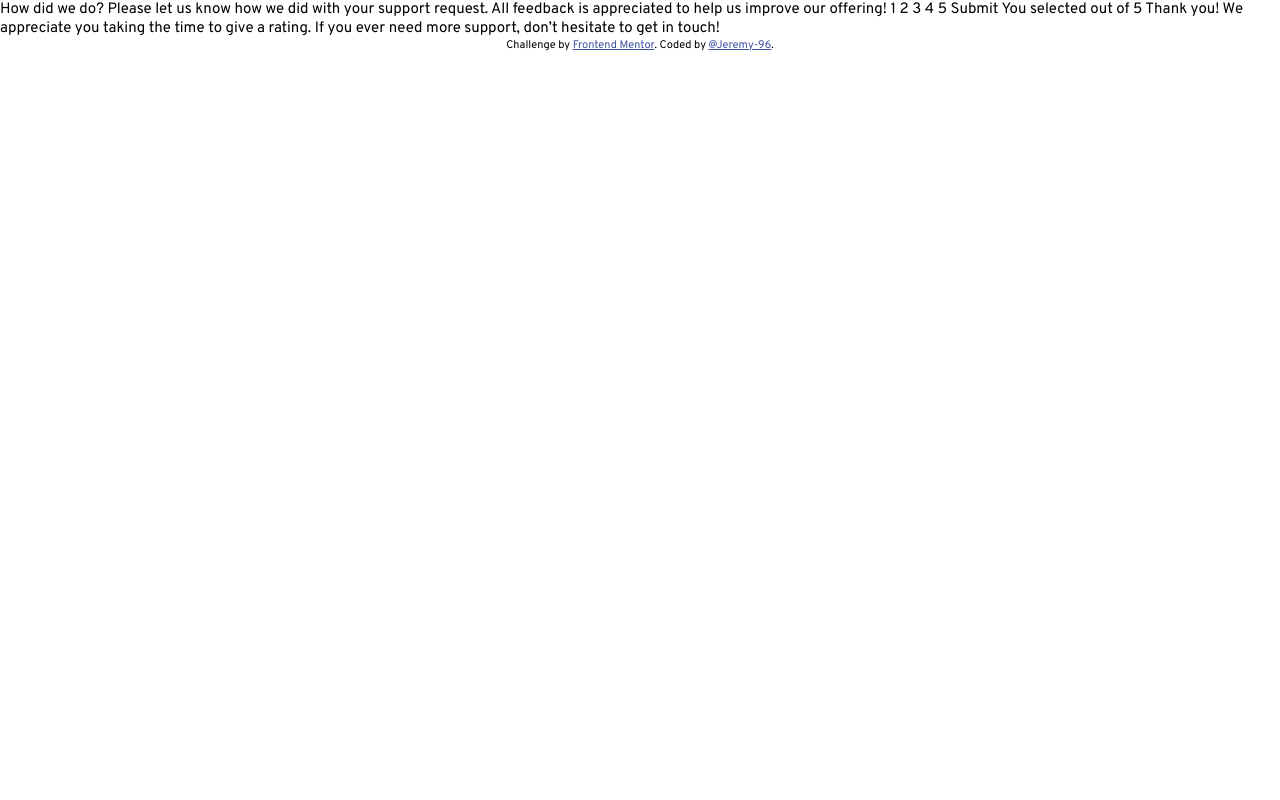
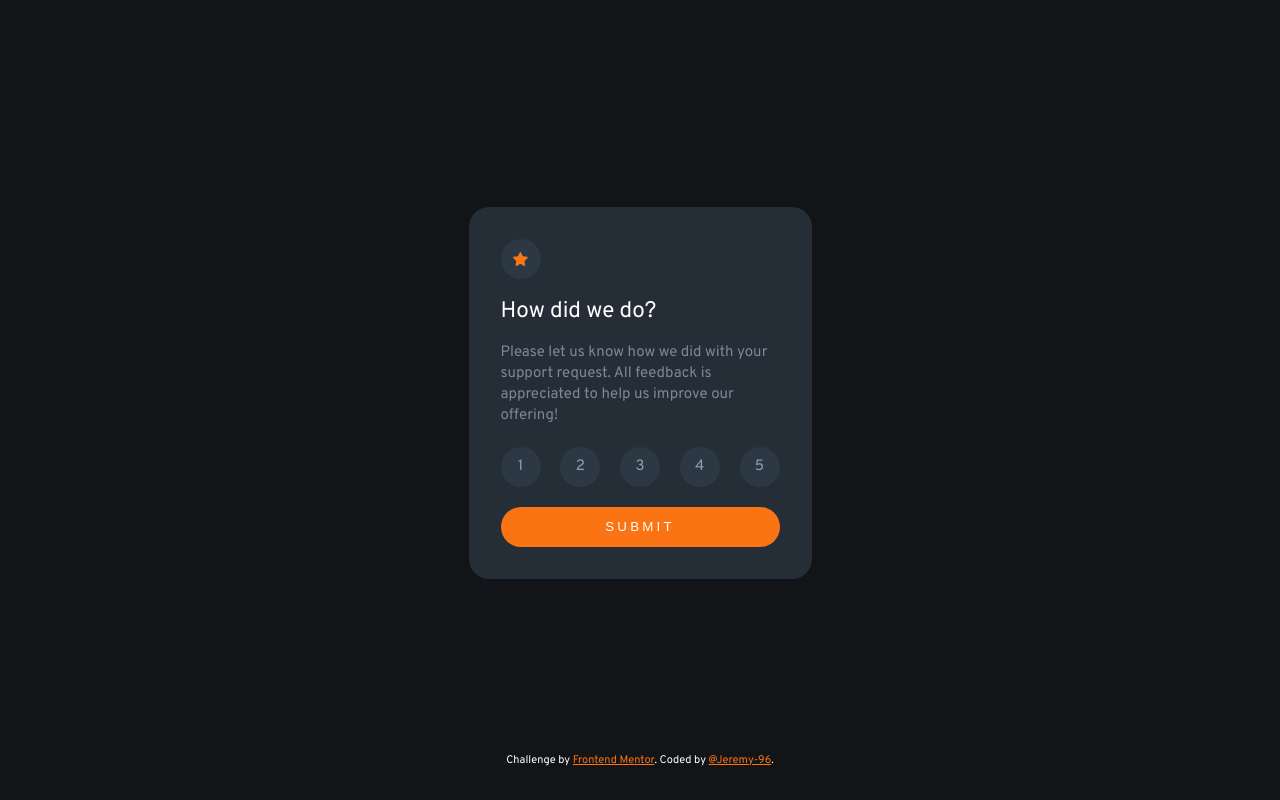
Before and after one commit to Jeremy-96/interactive-rating-component, a plain HTML site: page index.html in a window 1280 px wide. Drawn offline with Linux system fonts and the light colour scheme.

Commit message:
feat: add submit rating function and thank you card

```diff
--- a/index.html
+++ b/index.html
@@ -11,44 +11,53 @@
   <link href="https://fonts.googleapis.com/css2?family=Overpass:wght@400;700&display=swap" rel="stylesheet">
 
   <title>Frontend Mentor | Interactive rating component</title>
-
-  <!-- Feel free to remove these styles or customise in your own stylesheet 👍 -->
-  <style>
-    .attribution { font-size: 11px; text-align: center; }
-    .attribution a { color: hsl(228, 45%, 44%); }
-  </style>
 </head>
 <body>
+  <main>
+    <section class="container">
+      <!-- Rating state start -->
+      <article class="rating-bloc">
+        <div class="icon-star">
+          <img src="./images/icon-star.svg" alt="icon-star">
+        </div>
 
-  <!-- Rating state start -->
+        <h2 class="title">How did we do?</h2>
 
-  How did we do?
-
+        <p class="paragraph">
           Please let us know how we did with your support request. All feedback is appreciated
           to help us improve our offering!
-
-  1 2 3 4 5
-
-  Submit
-
+        </p>
+        <div class="selector">
+          <span class="rating-value">1</span>
+          <span class="rating-value">2</span>
+          <span class="rating-value">3</span>
+          <span class="rating-value">4</span>
+          <span class="rating-value">5</span>
+        </div>
+        <button class="submit-btn">SUBMIT</button>
+      </article>
       <!-- Rating state end -->
 
       <!-- Thank you state start -->
+      <article class="thanks">
+        <div class="thank-you">
+          <img src="./images/illustration-thank-you.svg" alt="thank-you">
+        </div>
+        <p class="bubble">   You selected<span class="storage-value"></span>out of 5 </p>
 
-  You selected <!-- Add rating here --> out of 5
+        <h2 class="title">Thank you!</h2>
 
-  Thank you!
-
-  We appreciate you taking the time to give a rating. If you ever need more support,
-  don’t hesitate to get in touch!
-
+        <p class="thank-paragraph">We appreciate you taking the time to give a rating. If you ever need more support,
+          don’t hesitate to get in touch!</p>
+      </article>
       <!-- Thank you state end -->
-
+    </section>
 
     <div class="attribution">
       Challenge by <a href="https://www.frontendmentor.io?ref=challenge" target="_blank">Frontend Mentor</a>.
       Coded by <a href="https://github.com/Jeremy-96">@Jeremy-96</a>.
     </div>
+  </main>
 
   <script defer src="index.js"></script>
 </body>
--- a/index.js
+++ b/index.js
@@ -0,0 +1,44 @@
+const notes = document.querySelectorAll(".rating-value");
+const storage = localStorage;
+const submit = document.querySelector(".submit-btn");
+const elements = document.getElementsByTagName("article");
+const ratingValue = document.querySelector(".storage-value");
+
+/**
+ * @function activeRating : Active the value rating for the submitting
+ * @param notes : List all rating selector
+ * @param storage : Use for store the rating-value in the localStorage
+ * @author Jérémy Thonon <jeremythonon96@hotmail.com>
+ */
+function activeRating() {
+  for(let i = 0; i < notes.length; i++) {
+    notes[i].addEventListener('click', (e) => {
+      e.preventDefault();
+      notes.forEach(note => {
+        note.classList.remove("active");
+      })
+      notes[i].classList.add("active");
+      storage.setItem('rating', notes[i].textContent);
+      return storage;
+    })
+  }
+}
+activeRating();
+
+/**
+ * @function submitRating : Submit the rating and return the thank-you card
+ * @param ratingValue : Get the value of rating in the localStorage
+ * @param elements : Get the articles elements, rating-bloc and thanks
+ * @author Jérémy Thonon <jeremythonon96@hotmail.com>
+ */
+function submitRating() {
+  submit.addEventListener('click', (e) => {
+    e.preventDefault();
+
+    ratingValue.innerHTML = storage.getItem("rating");
+    elements[0].style.display="none";
+    elements[1].style.display="flex";
+    storage.clear();
+  })
+}
+submitRating();
--- a/style.css
+++ b/style.css
@@ -4,6 +4,7 @@
   --medium-grey: hsl(216, 12%, 54%);
   --dark-blue: hsl(213, 19%, 18%);
   --very-dark-blue: hsl(216, 12%, 8%);
+  --orange: hsl(25, 97%, 53%);
 }
 
 * {
@@ -11,22 +12,115 @@
   box-sizing: border-box;
 }
 html, body { width: 100%; height: 100%;}
+html, body, main, .container {
+  display:flex; align-items:center; justify-content: center; flex-direction: column;
+}
 body {
+  overflow-x: hidden;
   font-family: 'Overpass', sans-serif;
   font-size: 15px;
+  background-color: var(--very-dark-blue);
 }
+main {
+  width: 100vw; height: 100vh;
+}
+.container {
+  width: 100%; height: 90%;
+  max-width: 375px;
+  padding:1rem;
+}
+.rating-bloc, .thanks {
+  width: 100%; height:auto;
+  padding: 2rem 2rem;
+  display:flex; justify-content: space-around; flex-direction: column;
+  border-radius:20px;
+  background-color: var(--dark-blue);
+}
+.title, .submit-btn {
+  color: var(--white);
+}
+.icon-star, .rating-value, .bubble {
+  width: 2.5rem; height: 2.5rem;
+  background-color: #2d3845;
+  border-radius: 1.25rem;
+  color: var(--light-grey);
+}
+.icon-star {
+  position: relative;
+}
+.icon-star img {
+  width: 0.9rem;
+  position:absolute;
+  top:0.8rem; left: 0.8rem;
+}
+.title {
+  display: flex; align-items: center;
+  height:4rem;
+  font-weight: 400;
+}
+.paragraph, .thank-paragraph {
+  width: 100%; height:auto;
+  line-height: 1.3rem;
+  color: var(--medium-grey);
+  font-weight: 400;
+}
+.selector {
+  width: 100%; height: 5rem;
+  display: flex; align-items: center; justify-content: space-between;
+}
+.rating-value {
+  display: flex; align-items: center; justify-content: center;
+  transition: all 250ms ease-in-out;
+  cursor: pointer;
+}
+.rating-value:hover {
+  background-color: var(--medium-grey);
+  color: var(--white);
+}
+.submit-btn {
+  width: 100%; height: 2.5rem;
+  border:none;
+  border-radius: 2.5rem;
+  background-color: var(--orange);
+  letter-spacing: .2rem;
+  transition: all 250ms ease-in-out;
+}
+.submit-btn:hover {
+  background-color: var(--white);
+  color: var(--orange);
+  cursor: pointer;
+}
+.attribution {
+  font-size: 11px; text-align: center;
+  color:var(--white);
+ }
+.attribution a { color: var(--orange); }
 
-
-
-
-
-
-/*
- * Media queries
- */
-@media screen and (max-width: 1440px) {
-
+.active {
+  background-color: var(--orange);
+  color: var(--white);
 }
-@media screen and (max-width: 375px) {
-
+.thanks {
+  display: none;
+  justify-content: center; align-items: center;
+  text-align: center;
+  font-weight: 700;
 }
+.storage-value {
+  margin: 0 0.3rem 0 0.3rem;
+}
+.thank-you {
+  height: 4rem;
+}
+.bubble {
+  width: 70%; height: auto; min-height: 2rem;
+  display:flex; align-items: center; justify-content: center; flex-wrap: wrap;
+  border-radius: 1.25;
+  color: var(--orange);
+  background-color: #2d3845;
+  margin: 4rem 0 1rem 0; padding: 0.5em;
+  text-align: center;
+}
+.thank-paragraph {
+  text-align: center;
+}
```
Also changed, not shown: screenshot1.jpg (added), screenshot2.jpg (added), screenshot3.jpg (added), 1 other file. Lines whose indentation alone changed are shown as unchanged.
